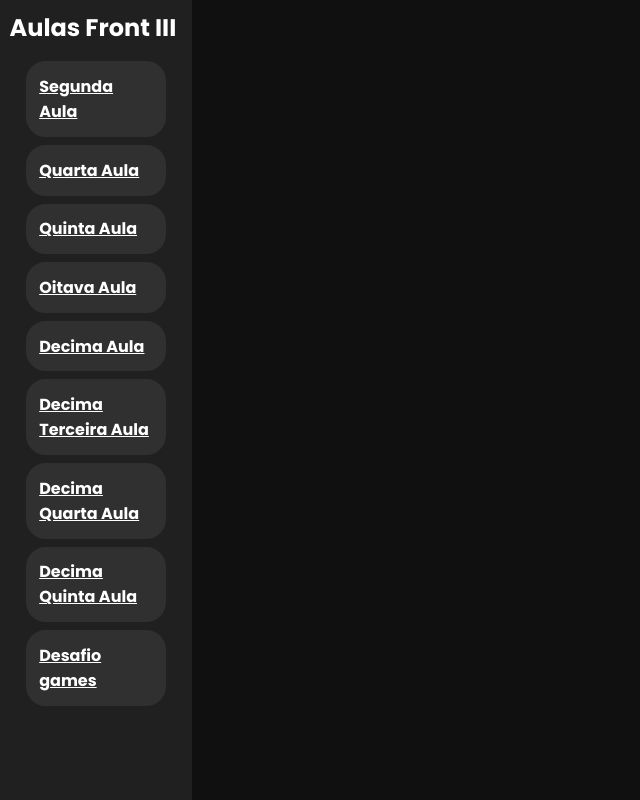
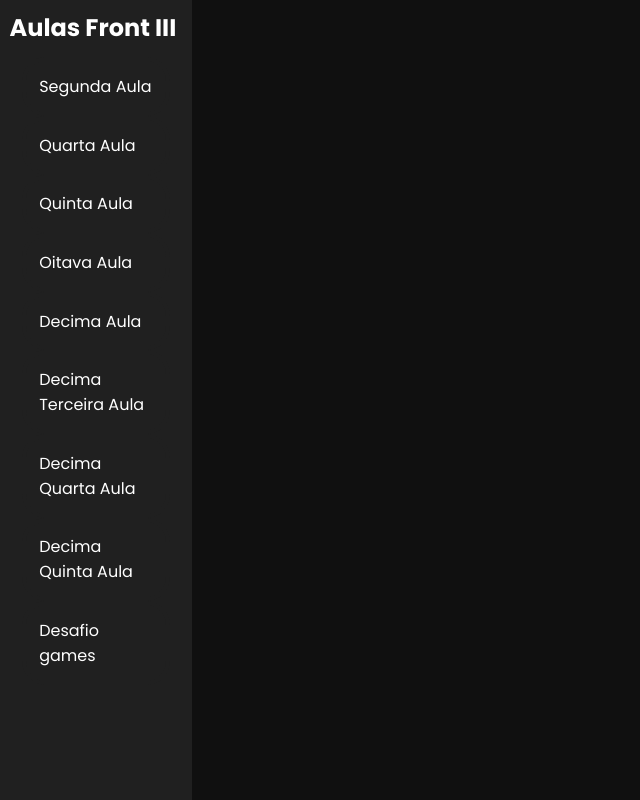
Before and after one commit to GuiParpineli/front_end-III, a React (Vite) app: page / in a window 1280 px wide. Shown: the top 800 px of the page, without its empty margins (0-640 px from the left). Built offline with nearby package versions, Linux system fonts and the light colour scheme.

Commit message:
assert scss home page

```diff
--- a/src/pages/Home/style.scss
+++ b/src/pages/Home/style.scss
@@ -14,8 +14,6 @@ div {
       list-style: none;
 
       li {
-        font-weight: bold;
-        background-color: #303030;
         border-radius: 1.5em;
         padding: .8em;
         border: 4px solid #202020;
@@ -24,6 +22,7 @@ div {
   }
 
   a {
+    text-decoration: none;
     color: white;
   }
 
```
Also changed, not shown: package.json (+7 -2 lines), 1 other file (tests, documents, lock files or other folders).
